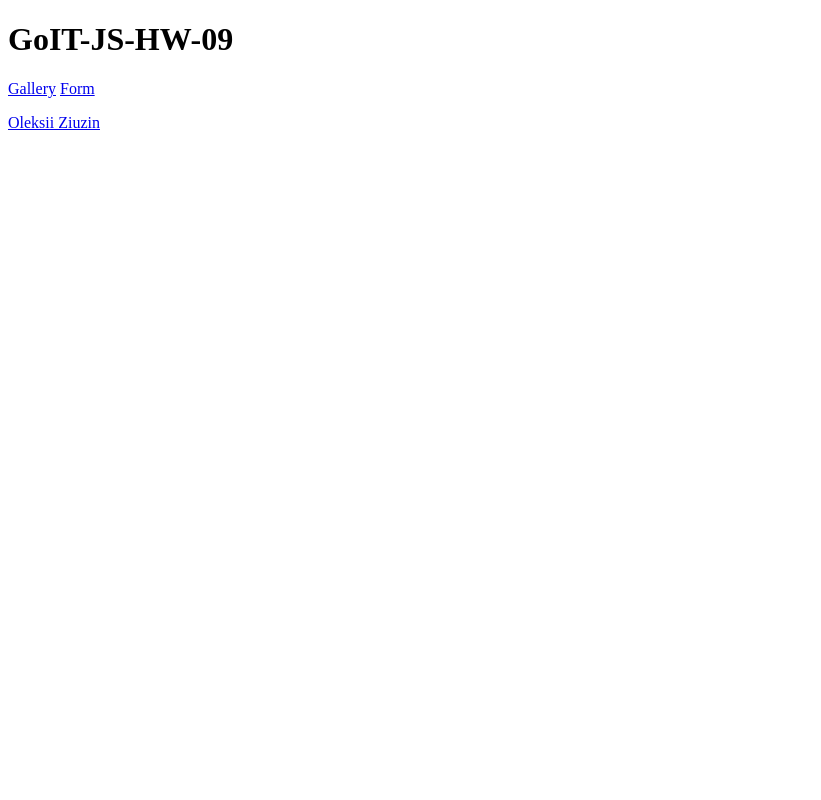
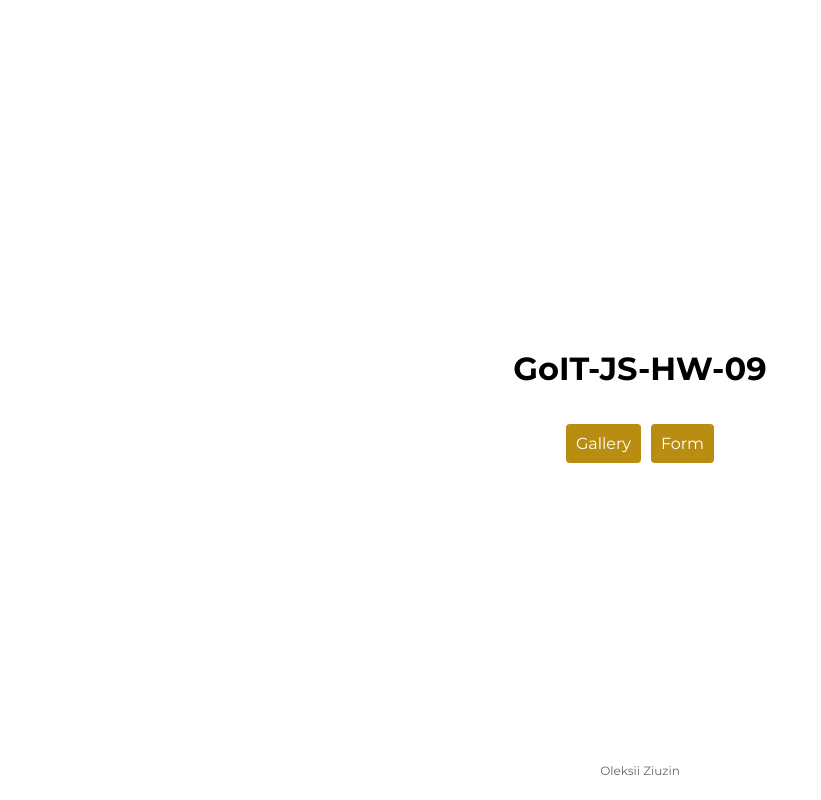
Before and after one commit to Syvyj/goit-js-hw-09, a plain HTML site: page index.html in a window 1280 px wide. Shown: the whole page, without its empty margins (0-821 px from the left). Drawn offline with Linux system fonts and the light colour scheme; the site is published under a folder, as on GitHub Pages, so addresses that start at the root find nothing; a web font is replaced by a local one.

Commit message:
Update index.html

```diff
--- a/index.html
+++ b/index.html
@@ -10,7 +10,7 @@
       href="https://fonts.googleapis.com/css2?family=Bitter:ital,wght@0,100..900;1,100..900&family=Great+Vibes&family=Montserrat:ital,wght@0,100..900;1,100..900&family=Parkinsans:wght@300..800&family=Raleway:ital,wght@0,100..900;1,100..900&family=Yeseva+One&display=swap"
       rel="stylesheet"
     />
-    <link rel="stylesheet" crossorigin href="/assets/styles-CT2NMnpM.css">
+    <link rel="stylesheet" crossorigin href="./assets/styles-CT2NMnpM.css">
   </head>
   <body>
     <div class="container">
```
